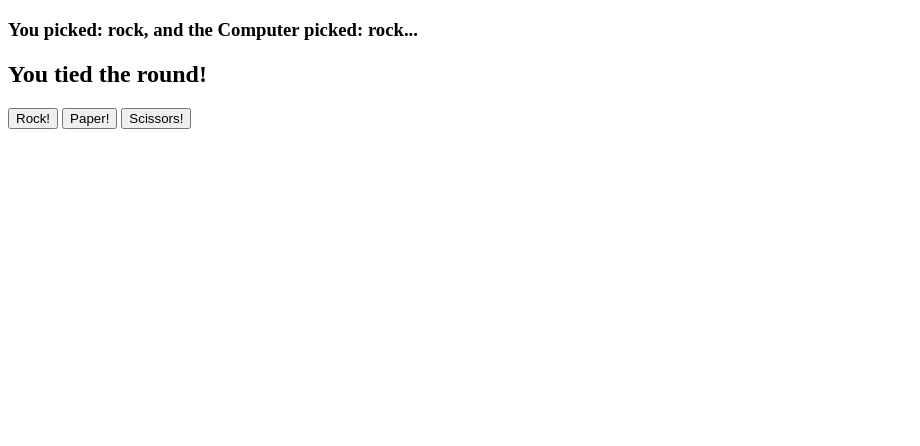
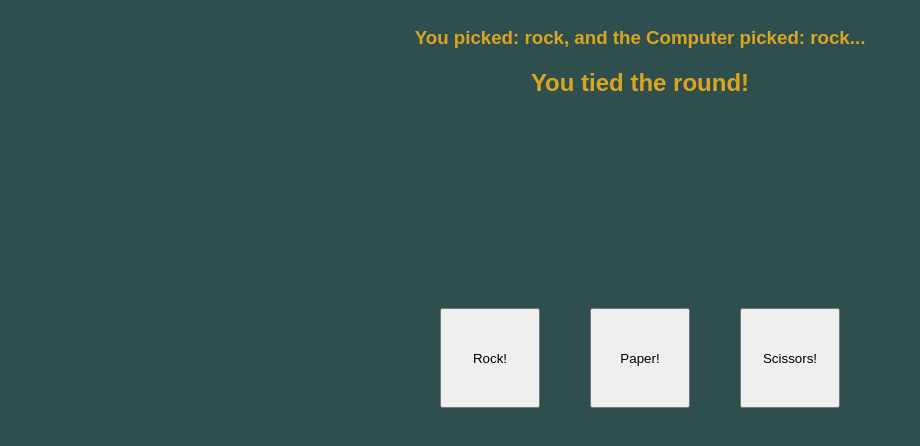
Before and after one commit to cdnworks/top-rock-paper-scissors, a plain HTML site: page index.html in a window 1280 px wide. Both pictures are taken after a click on the button "Rock!". Shown: the whole page, without its empty margins (0-920 px from the left). Drawn offline with Linux system fonts and the light colour scheme.

Commit message:
Add basic styles to html
Added some basic styles to the html document, mainly so things
dont jump around when new results are added to the results box div.

```diff
--- a/index.html
+++ b/index.html
@@ -4,8 +4,9 @@
     <meta charset="UTF-8">
     <meta http-equiv="X-UA-Compatible" content="IE=edge">
     <meta name="viewport" content="width=device-width, initial-scale=1.0">
+    <script type="text/javascript" src="./scripts/script.js" defer></script>
+    <link rel="stylesheet" href="./scripts/styles.css">
     <title>Rock Paper Scissors</title>
-    <script type="text/javascript" src="./scripts/script.js" defer></script>
 </head>
 <body>
     <div class="container">
--- a/scripts/styles.css
+++ b/scripts/styles.css
@@ -0,0 +1,32 @@
+body {
+    background-color: darkslategrey;
+    color: goldenrod;
+}
+
+h1,
+h2,
+h3 {
+    font-family: Arial, Helvetica, sans-serif;
+    text-align: center;
+}
+
+button {
+    height: 100px;
+    width: 100px;
+}
+
+.container {
+    display: flex;
+    align-items: center;
+    justify-content: center;
+    flex-direction: column;
+}
+
+.results-box {
+    height: 300px;
+}
+
+.button-box {
+    display: flex;
+    gap: 50px;
+}
```
